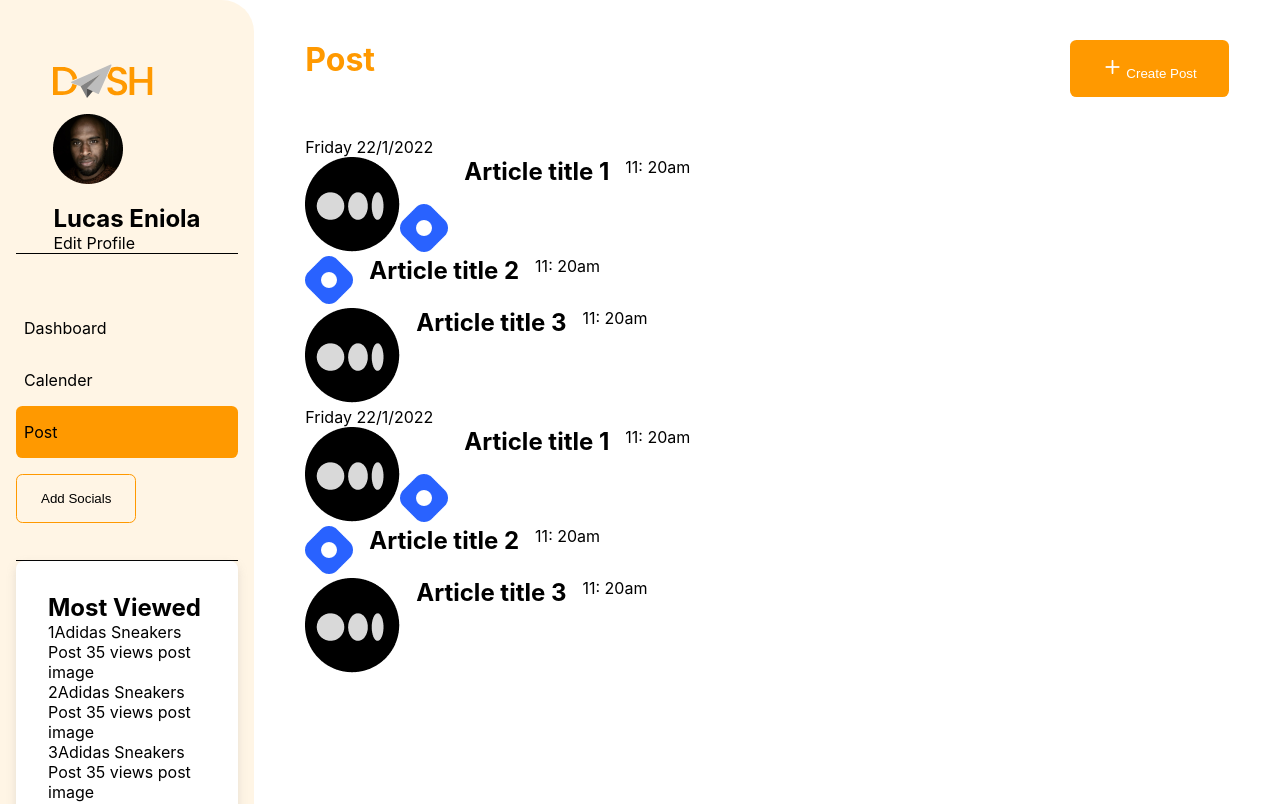
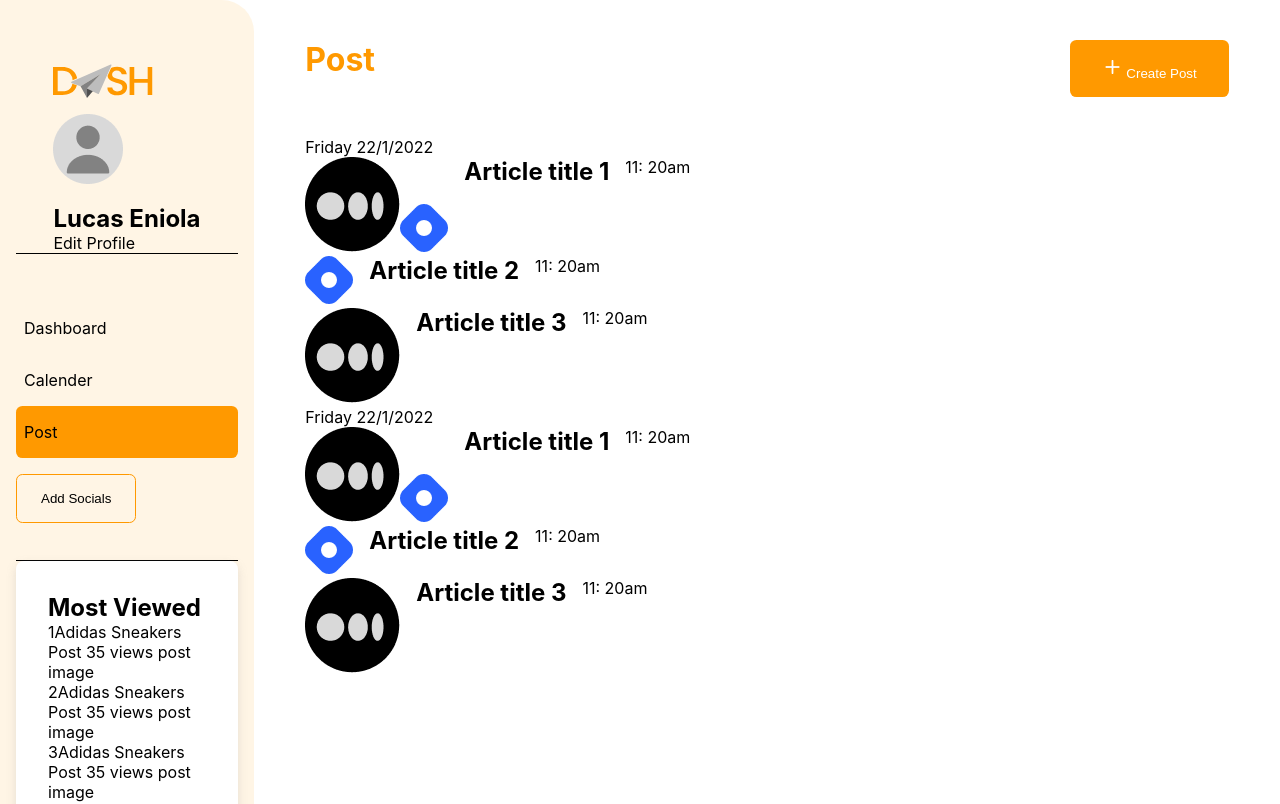
Before and after one commit to t-bello7/dash, a Next.js app: page /dashboard/post in a window 1280 px wide. Shown: the top 804 px of the page. Built offline with nearby package versions, Linux system fonts and the light colour scheme; no server answers.

Commit message:
temporarily remove authentication to ease development

```diff
--- a/component/SideNav.js
+++ b/component/SideNav.js
@@ -30,7 +30,7 @@ const SideNav = () => {
     <nav className={styles.nav__container}>
       <div className={`flow ${styles.nav__profile}`}>
         <img src="/dash-logo.svg" className={styles.nav__logo} alt="logo" />
-        <img src="/img/default-profile.png" alt="profile-pic" />
+        <img src="/default-profile.png" alt="profile-pic" />
         <h2> Lucas Eniola</h2>
         <span> Edit Profile</span>
       </div>
```
Also changed, not shown: public/default-profile.png (added).
